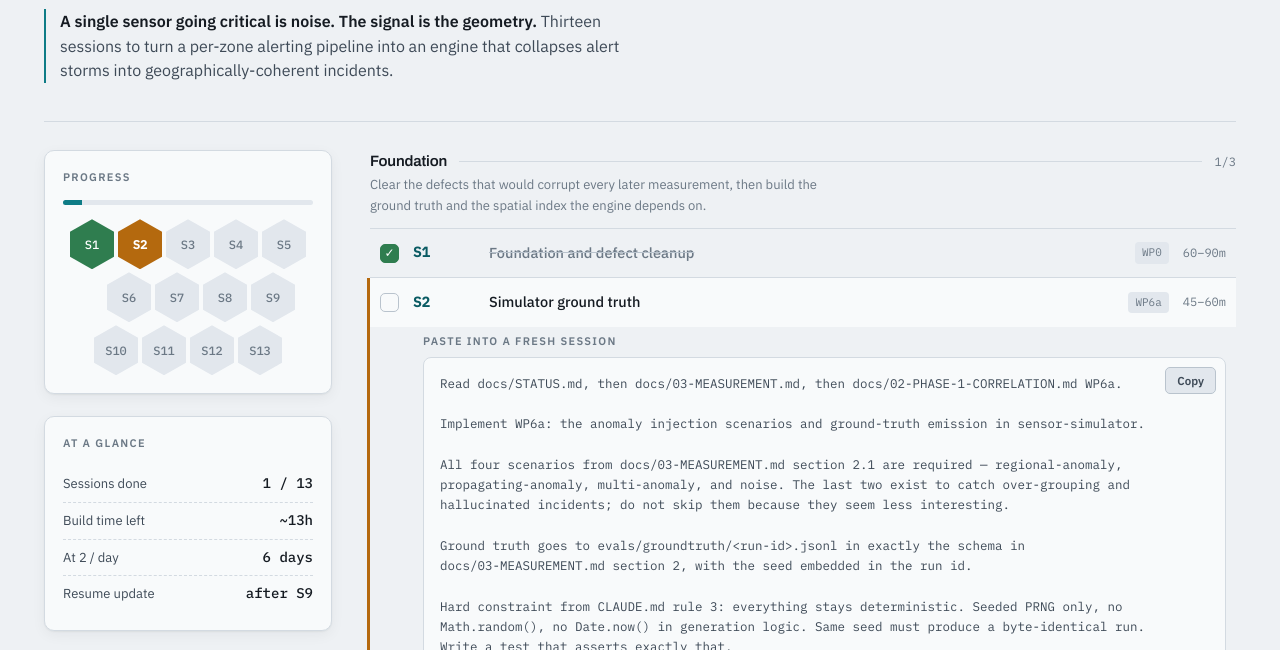
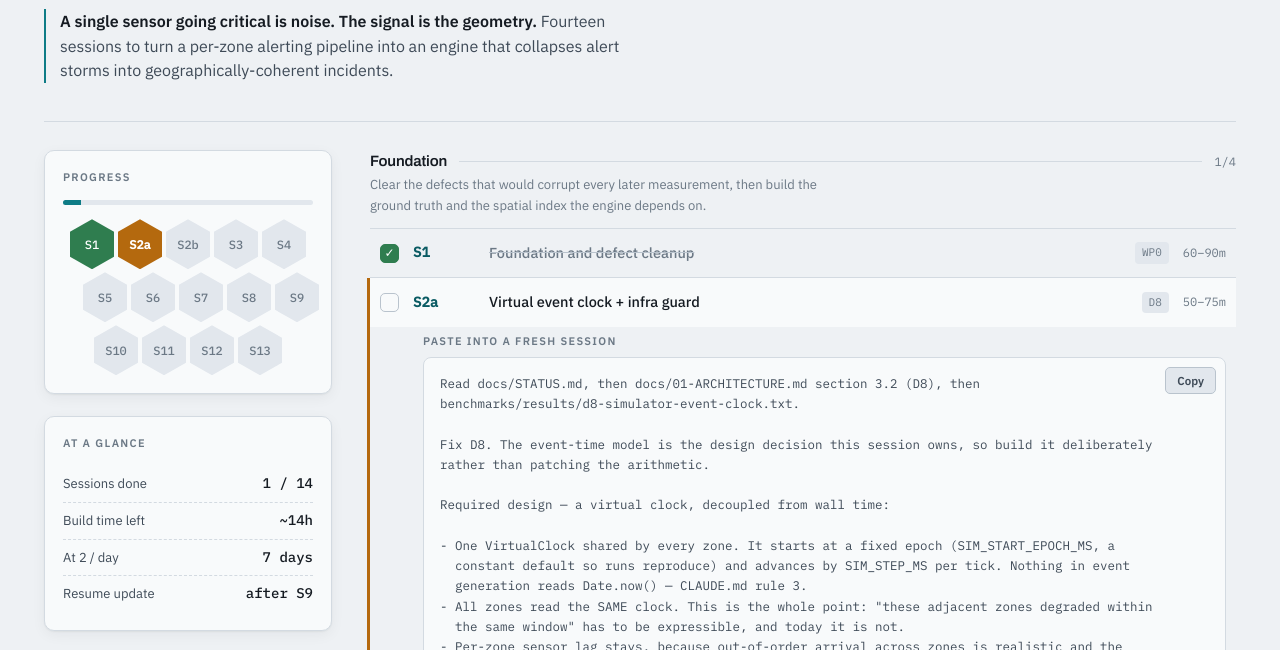
Before and after one commit to dhruv-ship-it/geopulse, a plain HTML site: page docs/build-console.html in a window 1280 px wide. Shown: the part 111-761 px from the top of the page. Drawn offline with Linux system fonts and the light colour scheme.

Commit message:
docs: split S2 around D8 and specify the virtual clock design
D8 makes WP6a bigger than one session: the event-time model has to be redesigned
before ground truth means anything. S2a now owns the clock and the redis port/password
guard, S2b owns the scenarios.

Specifies the fix rather than leaving it open, because the shape matters beyond the
bug. One clock shared by all zones, per-zone lag as a bounded offset instead of an
accumulator, and a speed multiplier - without that last part every eval run costs its
full simulated duration in wall clock, and the state machine needs 60s of event time
just to confirm a single transition.

Adds the gate that would have caught this at S1: the pipeline must demonstrably
produce state transitions, not merely start without errors.

```diff
--- a/docs/build-console.html
+++ b/docs/build-console.html
@@ -247,7 +247,7 @@ code,pre,.mono{font-family:"IBM Plex Mono",ui-monospace,Menlo,Consolas,monospace
     <h1>GeoPulse Build Console</h1>
     <p class="thesis">
       <em>A single sensor going critical is noise. The signal is the geometry.</em>
-      Thirteen sessions to turn a per-zone alerting pipeline into an engine that collapses
+      Fourteen sessions to turn a per-zone alerting pipeline into an engine that collapses
       alert storms into geographically-coherent incidents.
     </p>
   </header>
@@ -262,8 +262,8 @@ code,pre,.mono{font-family:"IBM Plex Mono",ui-monospace,Menlo,Consolas,monospace
 
       <div class="rail-block">
         <div class="rail-title">At a glance</div>
-        <div class="stat-row"><span class="stat-k">Sessions done</span><span class="stat-v" id="s-done">0 / 13</span></div>
-        <div class="stat-row"><span class="stat-k">Build time left</span><span class="stat-v" id="s-time">~13h</span></div>
+        <div class="stat-row"><span class="stat-k">Sessions done</span><span class="stat-v" id="s-done">0 / 14</span></div>
+        <div class="stat-row"><span class="stat-k">Build time left</span><span class="stat-v" id="s-time">~14h</span></div>
         <div class="stat-row"><span class="stat-k">At 2 / day</span><span class="stat-v" id="s-days">7 days</span></div>
         <div class="stat-row"><span class="stat-k">Resume update</span><span class="stat-v" id="s-resume">after S9</span></div>
       </div>
@@ -334,8 +334,70 @@ docker exec geopulse-kafka kafka-topics --bootstrap-server localhost:9092 \\
 cd services/alert-processor &amp;&amp; GEOPULSE_INTEGRATION=1 npm test</pre>
 <p>The integration suite is the <strong>only</strong> coverage the D1 retry/DLQ wiring has — unit coverage of it is 0%. Until it runs green, "alerts are never silently lost" describes code that has never executed.</p>`},
 
-{id:"S2",wp:"WP6a",t:"Simulator ground truth",est:"45–60m",stage:0,
+{id:"S2a",wp:"D8",t:"Virtual event clock + infra guard",est:"50–75m",stage:0,
+p:`Read docs/STATUS.md, then docs/01-ARCHITECTURE.md section 3.2 (D8), then
+benchmarks/results/d8-simulator-event-clock.txt.
+
+Fix D8. The event-time model is the design decision this session owns, so build it deliberately
+rather than patching the arithmetic.
+
+Required design — a virtual clock, decoupled from wall time:
+
+- One VirtualClock shared by every zone. It starts at a fixed epoch (SIM_START_EPOCH_MS, a
+  constant default so runs reproduce) and advances by SIM_STEP_MS per tick. Nothing in event
+  generation reads Date.now() — CLAUDE.md rule 3.
+- All zones read the SAME clock. This is the whole point: "these adjacent zones degraded within
+  the same window" has to be expressible, and today it is not.
+- Per-zone sensor lag stays, because out-of-order arrival across zones is realistic and the
+  consumer should face it — but it must be a BOUNDED offset applied to the shared clock
+  (eventTime = clock.now() - lagMs(zoneId), lag in roughly 0-20ms, derived deterministically
+  from the zone id), never an accumulator. The current bug is that the offset accumulates and
+  each zone accumulates at a different rate.
+- Add SPEED_MULTIPLIER: simulated time per real second. This matters more than it looks. The
+  state machine needs 60s of event time to confirm STRESSED, and the eval scenarios span
+  minutes; at 1x every eval run costs its full simulated duration in wall clock. At 60x a
+  60-second confirmation window elapses in one real second. Benchmarks and evals become
+  practical instead of overnight jobs.
+- producedAt should also come from the virtual clock so the whole record is deterministic. If
+  real ingest lag is worth measuring later, that is a separate field stamped by the consumer,
+  not this one.
+
+Tests: event time advances at exactly SPEED_MULTIPLIER x real rate; all zones stay within the
+lag bound of each other indefinitely (assert over a long simulated run, not 60s); the same seed
+and speed produce byte-identical output; changing only SPEED_MULTIPLIER produces the same event
+sequence with the same event timestamps.
+
+Re-run benchmarks/simulator-event-clock.ts afterwards and commit the new output next to the old
+one. The before/after is worth keeping — it is the evidence the bug was real.
+
+Then, infra hardening (small, but it must land before any measured run):
+- Another project's redis (creavo_redis) is bound to port 6380, which is GeoPulse's default. A
+  GeoPulse service started while geopulse-redis is down currently connects to it silently and
+  reads and writes another project's data.
+- Remapping the port alone is not the fix - it just relocates the collision. Set a password on
+  geopulse-redis via --requirepass, put it in the compose file and the env files, and have every
+  service authenticate. A wrong connection then fails immediately instead of silently corrupting
+  two projects at once.
+- Also move the host ports off contended ones (redis 6380 -> 6390, postgres 5432 -> 5433) and log
+  the resolved host:port at startup so the connection target is visible.
+
+Commit incrementally. Update docs/STATUS.md: close D8, unblock WP2, note the new ports.`,
+m:`<p><span class="flag">Verification gate — do not start S2b until this passes</span></p>
+<pre>docker volume rm infra_postgres_data   # 21 rows of February data
+cd infra &amp;&amp; docker-compose up -d
+cd tools/kafka-bootstrap &amp;&amp; npm run bootstrap
+
+# terminal 1
+cd services/stream-processor &amp;&amp; npm run dev
+# terminal 2
+cd services/sensor-simulator &amp;&amp; SCENARIO=spike SPEED_MULTIPLIER=60 npm run dev</pre>
+<p>You <strong>must</strong> see state transitions within a minute or two of wall clock. S1's run produced <strong>zero</strong> over 120 seconds with avg5m ≈ 0.9 against a 0.75 threshold — that is the symptom D8 caused, and reversing it is this session's whole job.</p>`},
+
+{id:"S2b",wp:"WP6a",t:"Simulator ground truth",est:"45–60m",stage:0,
 p:`Read docs/STATUS.md, then docs/03-MEASUREMENT.md, then docs/02-PHASE-1-CORRELATION.md WP6a.
+
+D8 is fixed and the virtual clock is in place; build on it rather than reintroducing wall-clock
+reads. All ground-truth timestamps are virtual event time.
 
 Implement WP6a: the anomaly injection scenarios and ground-truth emission in sensor-simulator.
 
@@ -599,7 +661,7 @@ const STAGES=[
  {n:"Ship",d:"README, ADRs, and the resume entry."}
 ];
 
-const TOTAL_MIN=[75,52,50,87,87,75,75,67,67,52,52,75,52];
+const TOTAL_MIN=[75,62,52,50,87,87,75,75,67,67,52,52,75,52];
 const PRISTINE='<!doctype html>\n'+document.documentElement.outerHTML;
 let state=JSON.parse(document.getElementById('app-state').textContent);
 let artifactApi=null, pubTimer=null;
@@ -626,10 +688,10 @@ function nextSession(){return SESSIONS.find(s=>!isDone(s.id))||null;}
 function render(){
   const nx=nextSession();
 
-  // honeycomb: rows of 5 / 4 / 4
+  // honeycomb: rows of 5 / 5 / 4
   const comb=document.getElementById('comb');
   comb.innerHTML='';
-  const rows=[SESSIONS.slice(0,5),SESSIONS.slice(5,9),SESSIONS.slice(9,13)];
+  const rows=[SESSIONS.slice(0,5),SESSIONS.slice(5,10),SESSIONS.slice(10,14)];
   rows.forEach((row,ri)=>{
     const r=document.createElement('div');
     r.className='comb-row'+(ri===1?' off':'');
@@ -651,13 +713,13 @@ function render(){
   });
 
   const n=state.done.length;
-  document.getElementById('meter').style.width=(n/13*100)+'%';
-  document.getElementById('s-done').textContent=n+' / 13';
+  document.getElementById('meter').style.width=(n/14*100)+'%';
+  document.getElementById('s-done').textContent=n+' / 14';
 
   let mins=0;
   SESSIONS.forEach((s,i)=>{if(!isDone(s.id))mins+=TOTAL_MIN[i];});
   document.getElementById('s-time').textContent='~'+Math.round(mins/60)+'h';
-  document.getElementById('s-days').textContent=Math.max(0,Math.ceil((13-n)/2))+' days';
+  document.getElementById('s-days').textContent=Math.max(0,Math.ceil((14-n)/2))+' days';
 
   const s9=isDone('S9');
   document.getElementById('s-resume').textContent=s9?'do it now':'after S9';
```
Also changed, not shown: docs/07-BUILD-ROADMAP.md (+83 -3 lines).
